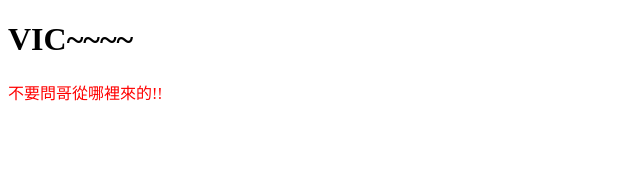
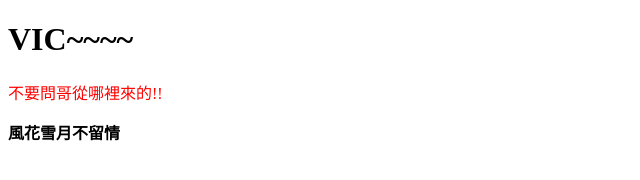
Before and after one commit to ak47v0/hbfaucet, a plain HTML site: page index.html in a window 1280 px wide. Shown: the whole page, without its empty margins (0-640 px from the left). Drawn offline with Linux system fonts and the light colour scheme.

Commit message:
dev modify index_____

```diff
--- a/index.html
+++ b/index.html
@@ -9,5 +9,6 @@
 <body>
    <h1>VIC~~~~</h1>
    <p style="color:#f00">不要問哥從哪裡來的!!</p>
+   <b>風花雪月不留情</b>
 </body>
 </html>
```
Also changed, not shown: css/xpp.css (added), main.js (added).
